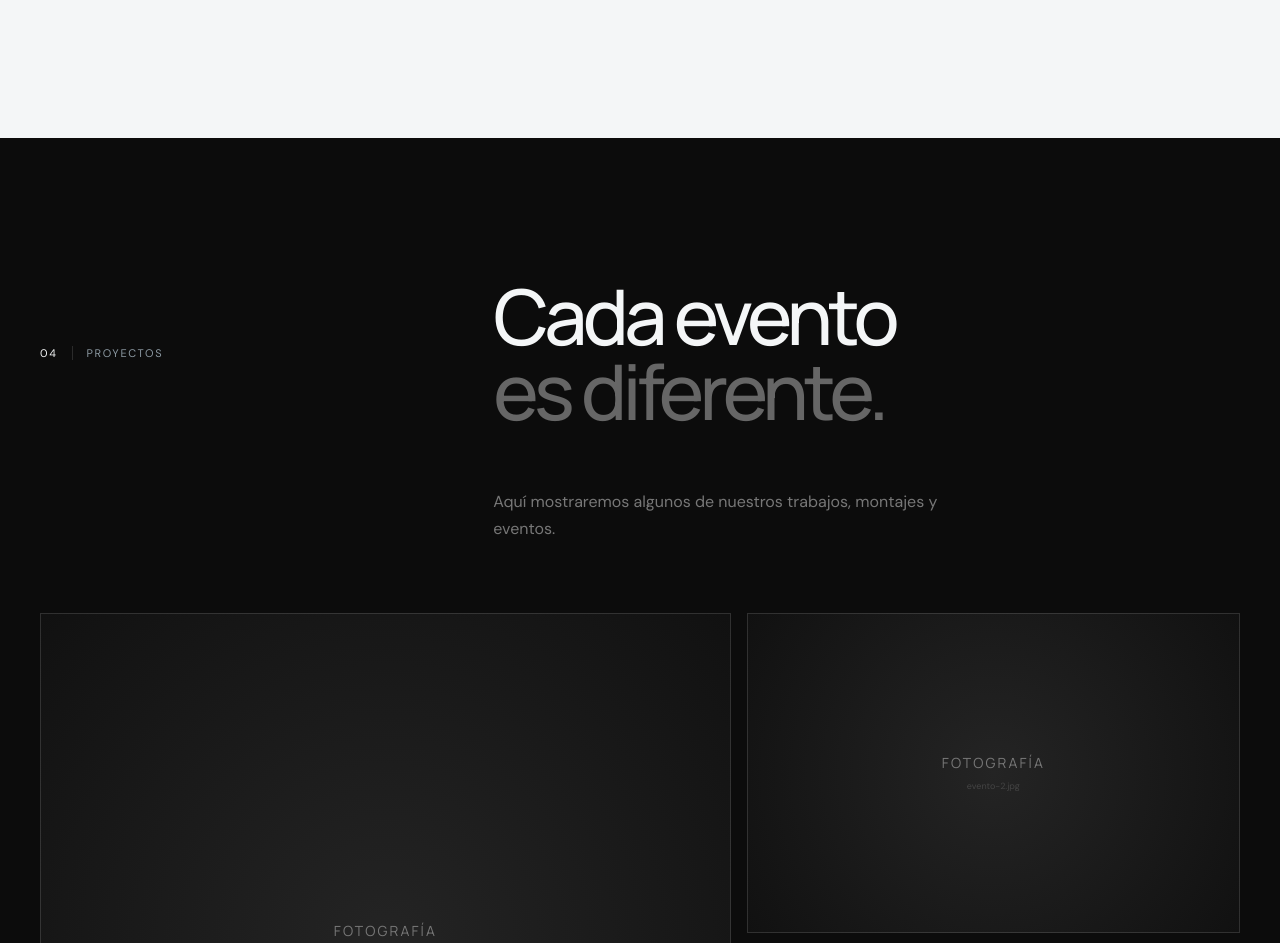
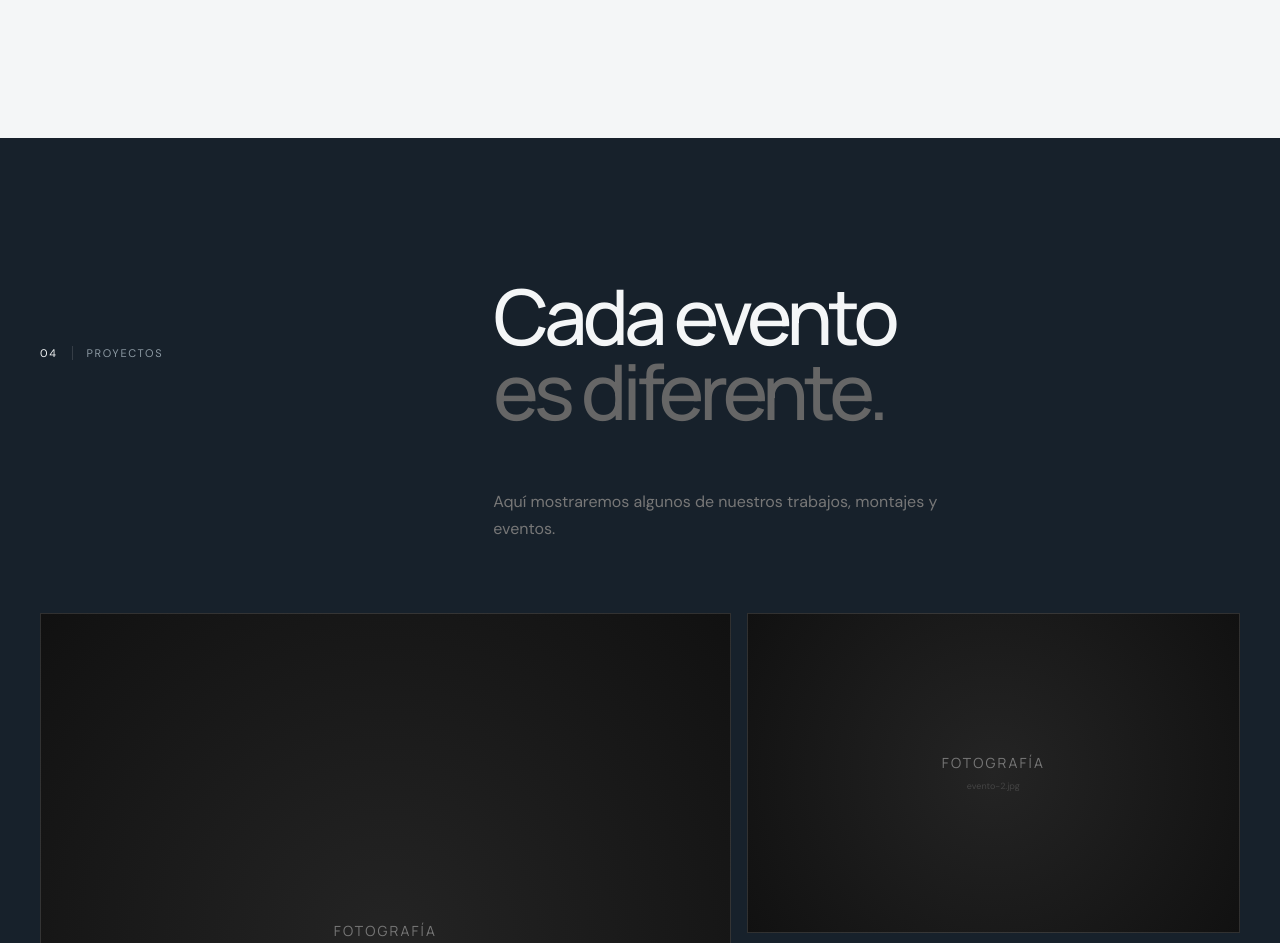
Before and after one commit to robertgomezbatte-svg/SOUNDGA, a plain HTML site: page index.html in a window 1280 px wide. Shown: the part 3820-4763 px from the top of the page. Drawn offline with Linux system fonts and the light colour scheme.

Commit message:
Change background color of projects section

```diff
--- a/style.css
+++ b/style.css
@@ -781,7 +781,7 @@ button {
 ========================================= */
 
 .projects {
-    background: #0c0c0c;
+    background: #17212b;
 }
 
 .projects-heading {
```
